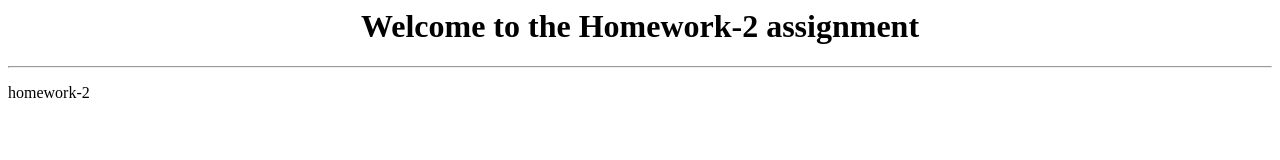
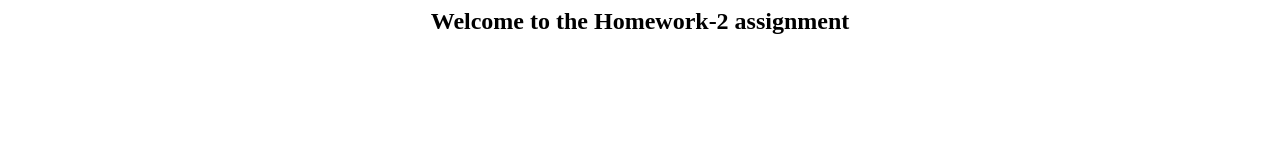
Before and after one commit to likhitjain/homework-2, a plain HTML site: page index.html in a window 1280 px wide. Drawn offline with Linux system fonts and the light colour scheme.

Commit message:
first commit

```diff
--- a/index.html
+++ b/index.html
@@ -2,8 +2,6 @@
 <head> <title>assignment 2</title></head>
 <body>
 
-<center><h1> Welcome to the Homework-2 assignment</h1></center>
-<hr/>
-<p> homework-2 </p>
+<center><h2> Welcome to the Homework-2 assignment</h2></center>
 </body>
 </html>
```
